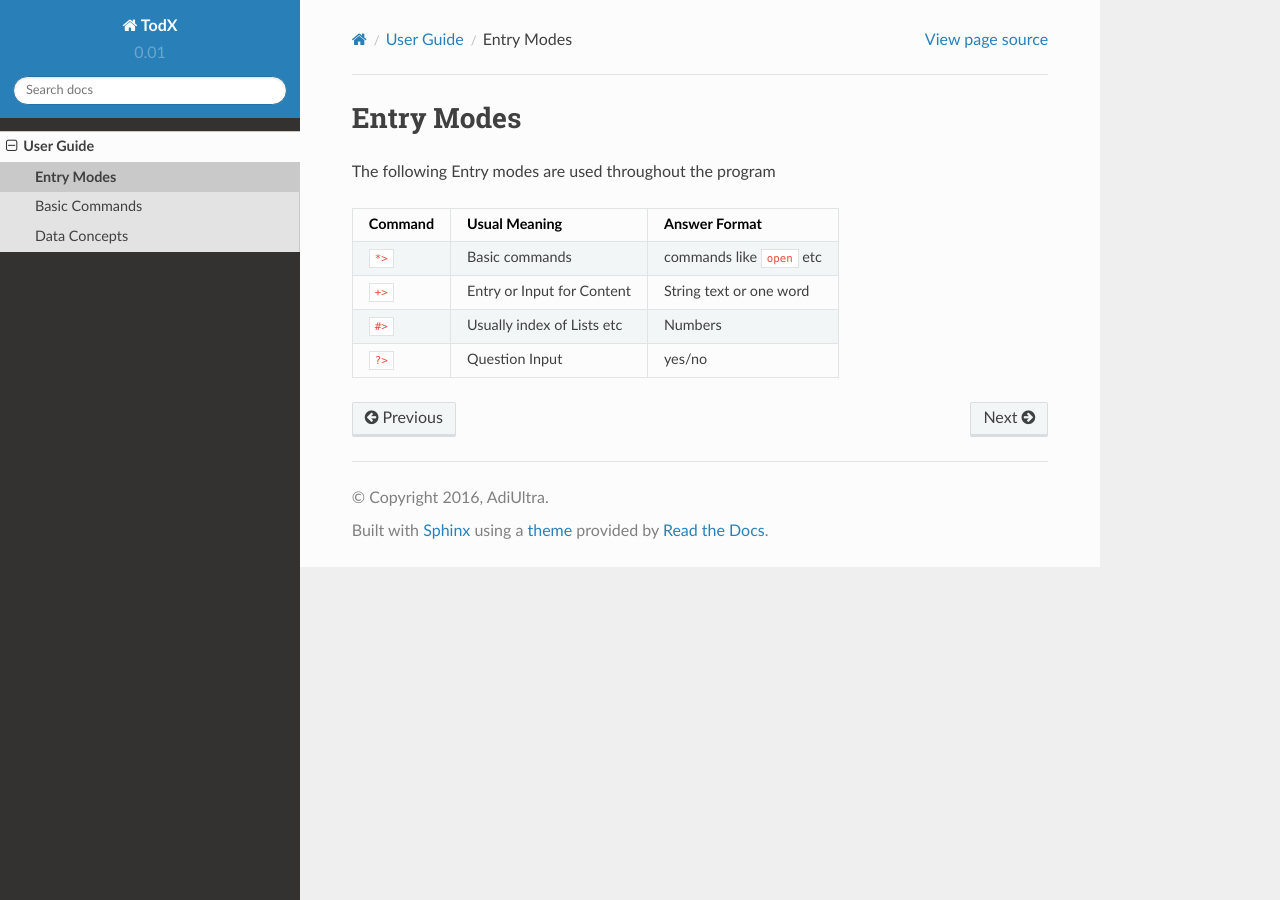
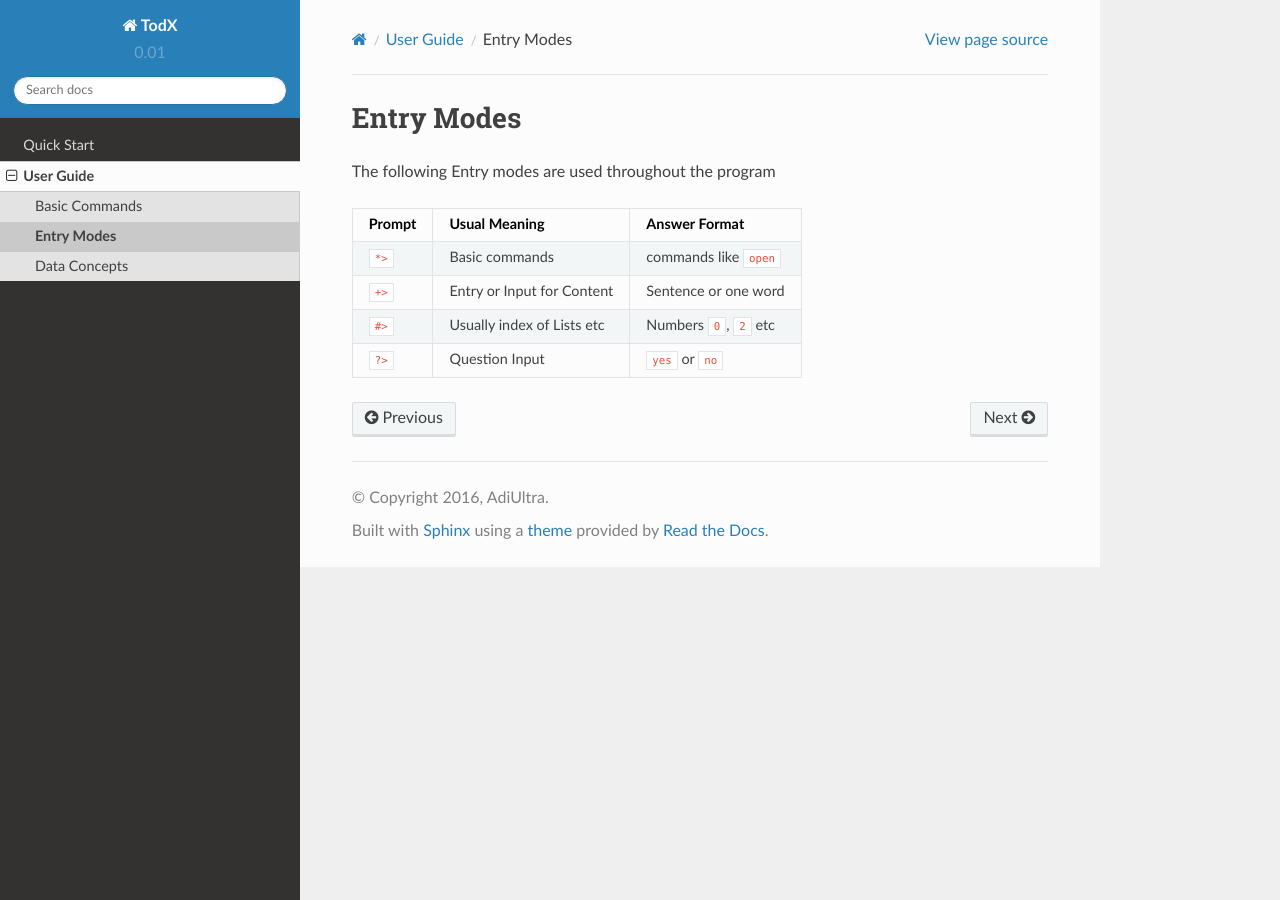
Before and after one commit to arcxon/todx, a Sphinx documentation site: the page built from docs/entry-modes.rst, in a window 1280 px wide. Built offline with Sphinx 7.4.7 and the Read the Docs theme 2.0.0, drawn with Linux system fonts in a browser that asks for light colours.

Commit message:
Improved Docs, added Quickstart :book:

```diff
--- a/docs/entry-modes.rst
+++ b/docs/entry-modes.rst
@@ -5,10 +5,10 @@
 The following Entry modes are used throughout the program
 
 =======  ===========================  ==========================
-Command  Usual Meaning                Answer Format
+Prompt   Usual Meaning                Answer Format
 =======  ===========================  ==========================
-``*>``   Basic commands               commands like ``open`` etc
-``+>``   Entry or Input for Content   String text or one word
-``#>``   Usually index of Lists etc   Numbers
-``?>``   Question Input               yes/no
+``*>``   Basic commands               commands like ``open``
+``+>``   Entry or Input for Content   Sentence or one word
+``#>``   Usually index of Lists etc   Numbers ``0``, ``2`` etc
+``?>``   Question Input               ``yes`` or ``no``
 =======  ===========================  ==========================
--- a/docs/index.rst
+++ b/docs/index.rst
@@ -14,8 +14,9 @@
 --------
 
 .. toctree::
-    :maxdepth: 1
+    :maxdepth: 2
 
+    quickstart
     userguide
 
 Features
```
Also changed, not shown: docs/data-concepts.rst (added, +10 -0 lines), docs/quickstart.rst (added, +69 -0 lines), docs/userguide.rst (+2 -10 lines).
